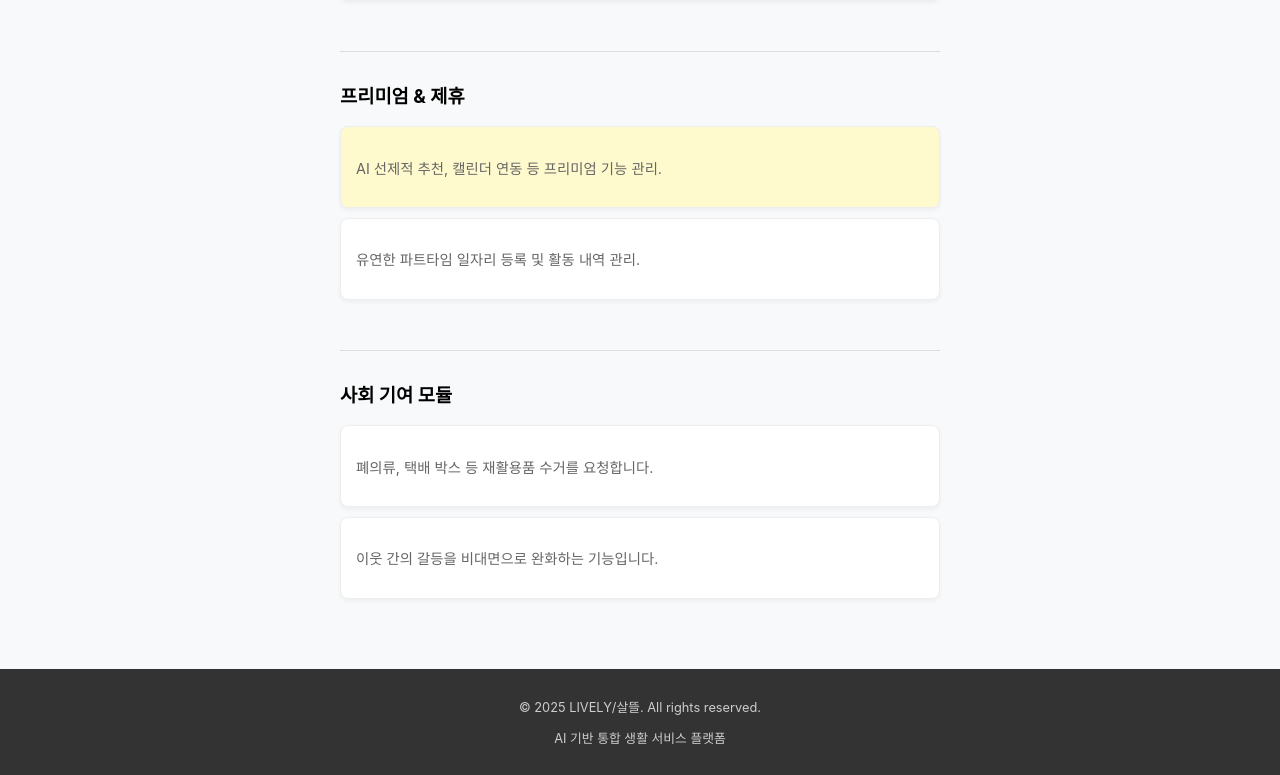
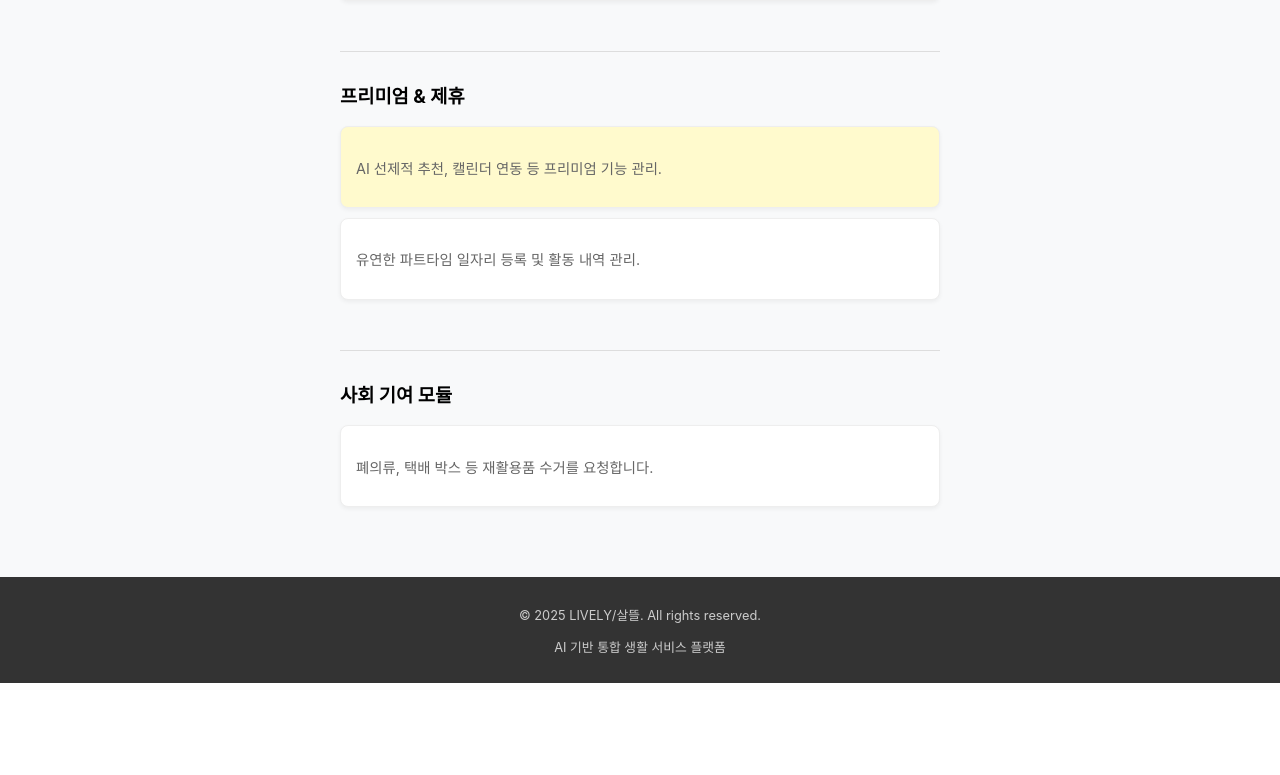
Before and after one commit to sososoosoo/Lively, a React (Create React App) app: page /Lively/mypage in a window 1280 px wide. Shown: the part 408-1183 px from the top of the page. After the commit the page ends 1091 px from the top, so only its background shows below. Built offline with nearby package versions, Linux system fonts and the light colour scheme.

Commit message:
Remove noise mediation service from MyPage

```diff
--- a/src/components/MyPage.js
+++ b/src/components/MyPage.js
@@ -60,11 +60,6 @@ function MyPage() {
                     description="폐의류, 택배 박스 등 재활용품 수거를 요청합니다."
                     path="/mypage/recycling"
                 />
-                <MyPageItem
-                    title="📢 층간소음 중재 서비스"
-                    description="이웃 간의 갈등을 비대면으로 완화하는 기능입니다."
-                    path="/mypage/noise-mediation"
-                />
             </div>
         </div>
     );
```
